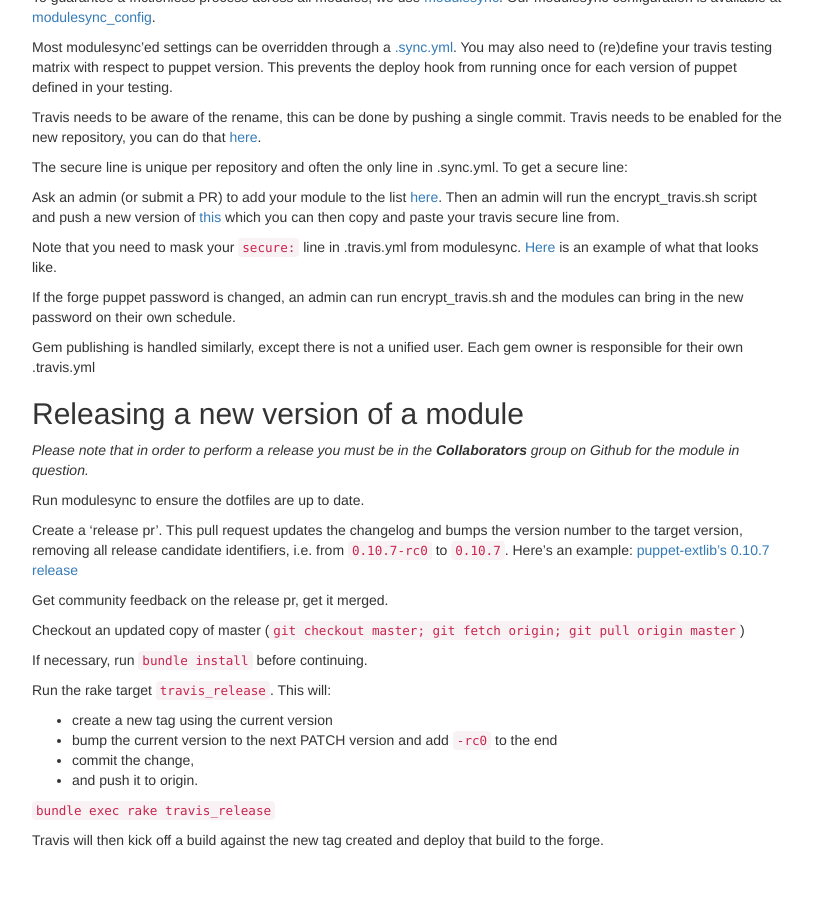
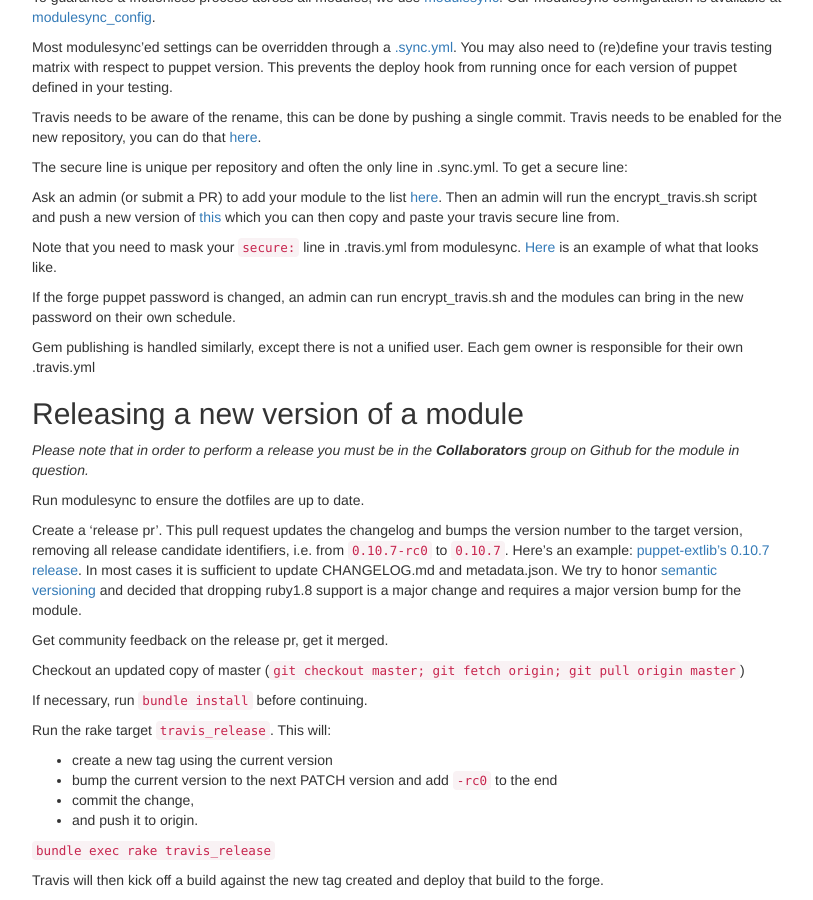
Before and after one commit to voxpupuli/voxpupuli.github.io, a Jekyll site: the page built from docs/index.md, in a window 1280 px wide and 900 px high, scrolled down 913 px. Shown: the whole window, without its empty margins (233-1046 px from the left). Built offline with Jekyll 4.4.1, drawn with Linux system fonts in a browser that asks for light colours; nearby versions of some CDN libraries; before the commit the page ends 1773 px from its top, so only the background shows below that.

Commit message:
Enhance documentation (#39)
* add note about needed files for version bump
* add note about dropping ruby1.8 support

```diff
--- a/docs/index.md
+++ b/docs/index.md
@@ -65,7 +65,7 @@
 
 Run modulesync to ensure the dotfiles are up to date.
 
-Create a 'release pr'. This pull request updates the changelog and bumps the version number to the target version, removing all release candidate identifiers, i.e. from `0.10.7-rc0` to `0.10.7`. Here's an example: [puppet-extlib's 0.10.7 release](https://github.com/voxpupuli/puppet-extlib/pull/43)
+Create a 'release pr'. This pull request updates the changelog and bumps the version number to the target version, removing all release candidate identifiers, i.e. from `0.10.7-rc0` to `0.10.7`. Here's an example: [puppet-extlib's 0.10.7 release](https://github.com/voxpupuli/puppet-extlib/pull/43). In most cases it is sufficient to update CHANGELOG.md and metadata.json. We try to honor [semantic versioning](http://semver.org/) and decided that dropping ruby1.8 support is a major change and requires a major version bump for the module.
 
 Get community feedback on the release pr, get it merged.
 
```
